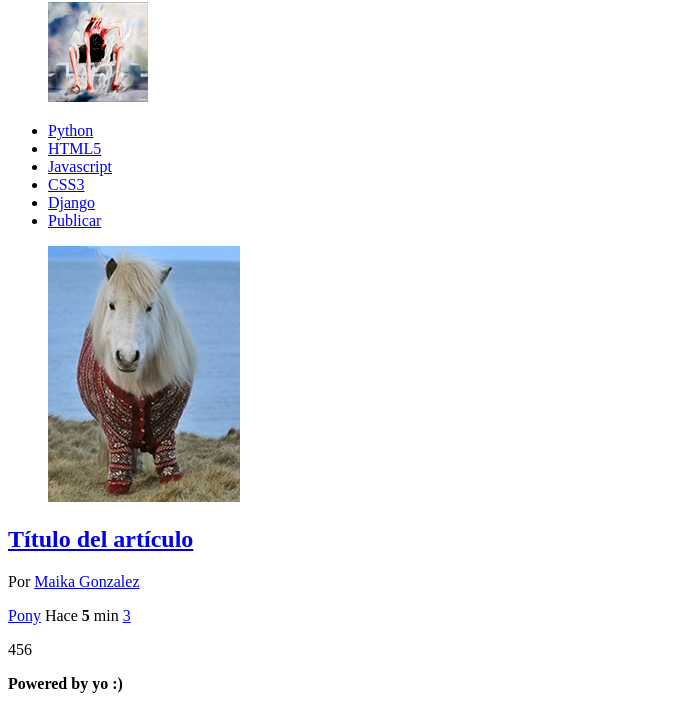
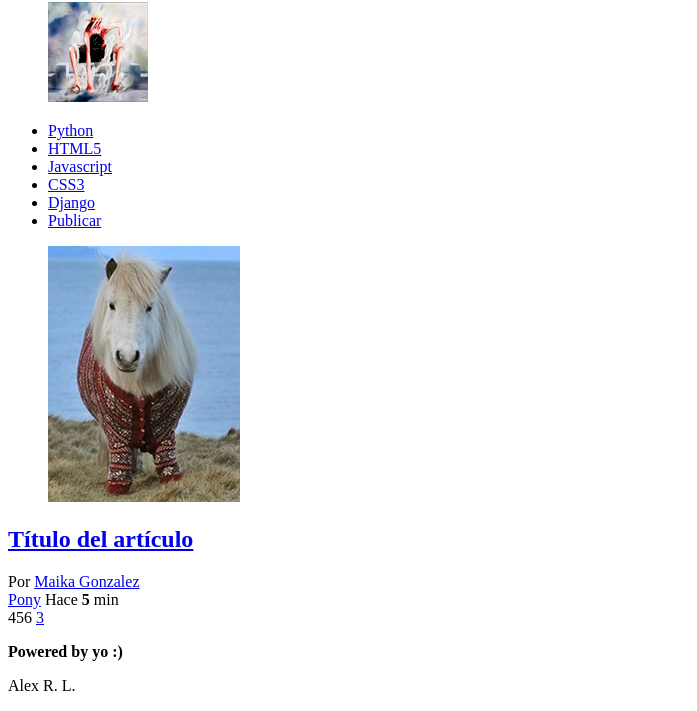
Before and after one commit to Mildrak/Puls2014America, a plain HTML site: page index.html in a window 1280 px wide. Shown: the part 258-969 px from the top of the page, without its empty margins (0-697 px from the left). Drawn offline with Linux system fonts and the light colour scheme.

Commit message:
Pequeñas modificaciones (cambios de semantica) para que quede la pagina :)

```diff
--- a/index.html
+++ b/index.html
@@ -50,23 +50,23 @@
 			<h2 class="titulo_item">
 				<a href="#">Título del artículo</a>
 			</h2>
-			<p class="autor_item">
+			<div class="autor_item">
 				Por <a href="#">Maika Gonzalez</a>
-			</p>
-			<p class="datos_item">
+			</div>
+			<div class="datos_item">
 				<a href="#" class="tag_item">Pony</a>
 				<!--Span solo encierra texto-->
 				<span class="fecha_item">
 					Hace <strong>5</strong> min
 				</span>
-				<a href="#" class="comentarios_item">3</a>
-				<a href="#" class="guardar_item"></a>
-			</p>
-			<p class="votacion">
+			</div>
+			<div class="votacion">
 				<a href="#" class="up"></a>
 				456
 				<a href="#" class="down"></a>
-			</p>
+				<a href="#" class="comentarios_item">3</a>
+				<a href="#" class="guardar_item"></a>
+			</div>
 		</article>
 	</section>
 	<!--Pie de página-->
@@ -74,6 +74,7 @@
 		<p>
 			<strong>Powered by yo :)</strong>
 		</p>
+		<p>Alex R. L.</p>
 	</footer>
 </body>
 </html>
```
